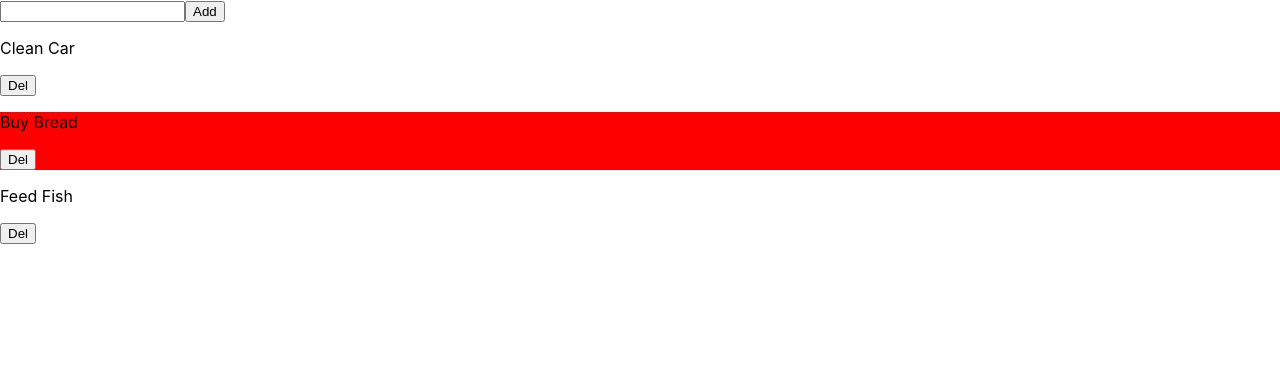
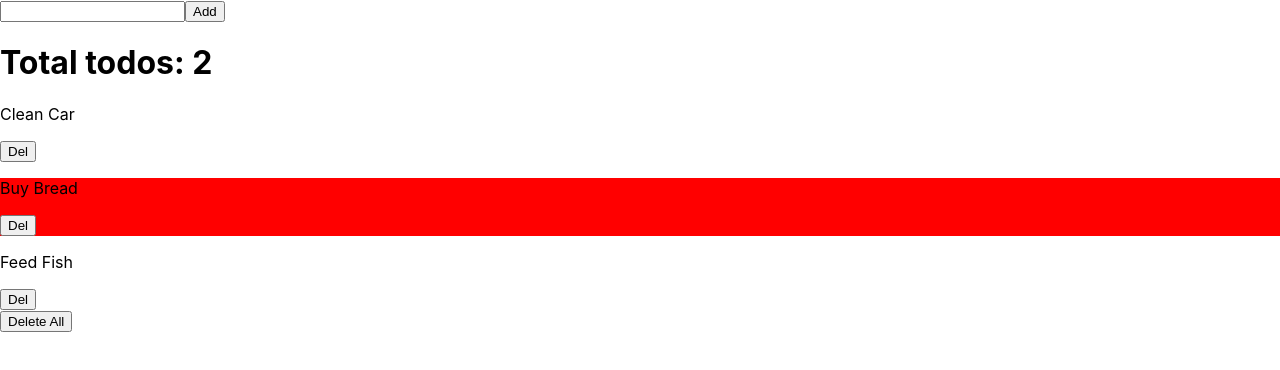
Before and after one commit to moyoamoo/todo-react-demo, a React (Create React App) app: page / in a window 1280 px wide. Shown: the top 370 px of the page. Built offline with nearby package versions, Linux system fonts and the light colour scheme.

Commit message:
delete all,  show total number of todos

```diff
--- a/src/App.js
+++ b/src/App.js
@@ -33,14 +33,26 @@ class App extends Component {
     this.setState({ todos });
   };
 
+  onDeleteAll = ()=>{
+    this.setState({todos: []})
+  }
+
   render() {
     console.log(this.state);
     const { todos } = this.state;
+
+    let totalTodos = 0;
+    todos.forEach(todo =>{
+      if (!todo.done){
+        totalTodos++
+      }
+    })
 
     return (
       <>
         <input type="text" onInput={this.onTodoInput} />
         <button onClick={this.onAddClick}>Add</button>
+        <h1>Total todos: {totalTodos}</h1>
         {todos.map((todo) => {
           return (
             <div className={todo.done ? "done" : "undone"}>
@@ -51,6 +63,7 @@ class App extends Component {
             </div>
           );
         })}
+        <button onClick={this.onDeleteAll}>Delete All</button>
       </>
     );
   }
```
